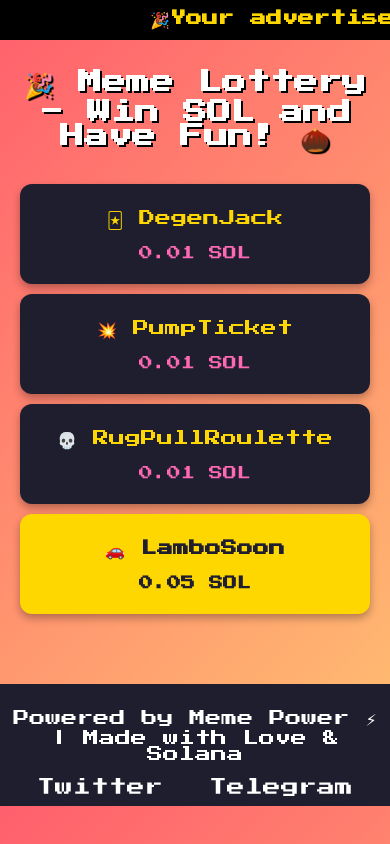
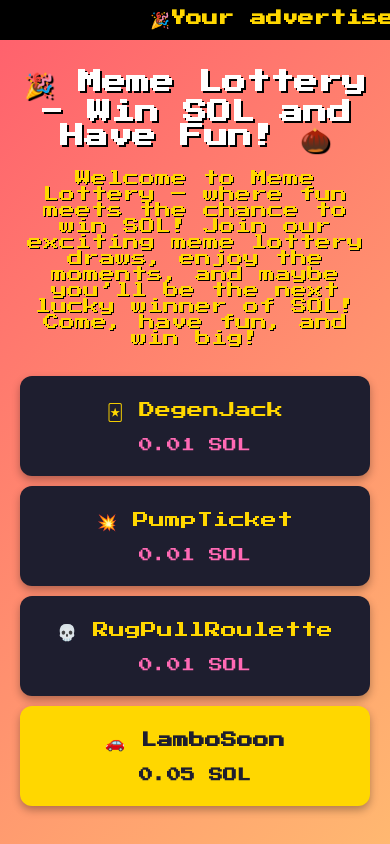
Before and after one commit to blockluck/MemePower, a plain HTML site: page index.html in a window 390 px wide. Shown: the top 844 px of the page. Drawn offline with Linux system fonts and the light colour scheme.

Commit message:
Update index.html

```diff
--- a/index.html
+++ b/index.html
@@ -53,6 +53,12 @@
       0% { opacity: 1; }
       50% { opacity: 0; }
       100% { opacity: 1; }
+    }
+    .description {
+      font-size: 20px;
+      color: #FFD700;
+      margin: 20px 0;
+      text-shadow: 1px 1px #000;
     }
     .container {
       padding: 20px;
@@ -132,6 +138,10 @@
       h1 {
         font-size: 28px;
       }
+      .description {
+        font-size: 18px;
+        margin: 15px 0;
+      }
       .ticket-container {
         grid-template-columns: repeat(2, 1fr);
         gap: 15px;
@@ -145,6 +155,10 @@
       h1 {
         font-size: 24px;
         margin-top: 50px;
+      }
+      .description {
+        font-size: 16px;
+        margin: 10px 0;
       }
       .ticket-container {
         grid-template-columns: 1fr;
@@ -168,6 +182,7 @@
 
   <div class="container">
     <h1>🎉 Meme Lottery - Win SOL and Have Fun! 🌰</h1>
+    <p class="description">Welcome to Meme Lottery – where fun meets the chance to win SOL! Join our exciting meme lottery draws, enjoy the moments, and maybe you’ll be the next lucky winner of SOL! Come, have fun, and win big!</p>
     <div class="ticket-container">
       <div class="ticket" onclick="window.location.href='https://t.me/yourchannel'">
         <div class="ticket-description">
```
